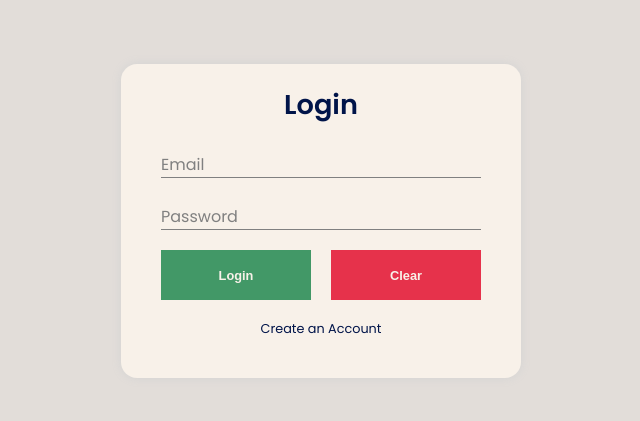
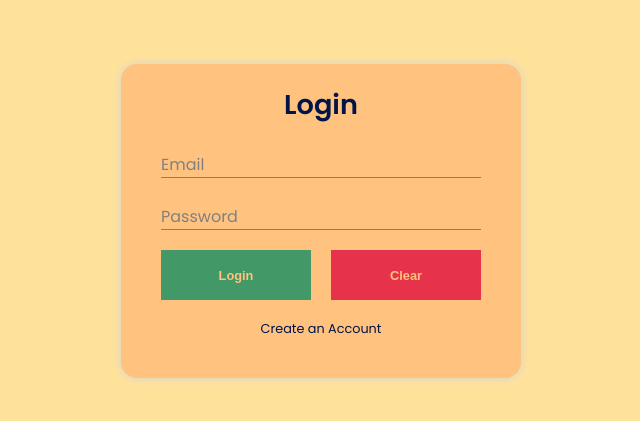
Before and after one commit to SamithaPrabath/food-app, a React (Create React App) app in the folder food-app-frontend/: page /login in a window 1280 px wide. Shown: the part 179-600 px from the top of the page, without its empty margins (319-959 px from the left). Built offline with nearby package versions, Linux system fonts and the light colour scheme.

Commit message:
stylings changed

```diff
--- a/food-app-frontend/src/Components/Header.js
+++ b/food-app-frontend/src/Components/Header.js
@@ -6,7 +6,7 @@ import { Link, useNavigate } from "react-router-dom";
 import Profile from "../assets/profile.png";
 import Logout from "../assets/logout.png";
 
-function Header({ user,setUser }) {
+function Header({ user, setUser }) {
   const navigate = useNavigate();
   const [profileClicked, setProfileClicked] = useState(false);
 
@@ -73,7 +73,8 @@ const Container = styled.div`
       border-radius: 12px;
 
       &:hover {
-        background-color: lightgray;
+        background-color: var(--background-color);
+        box-shadow: 0 0 2px 0 var(--box-shadow);
       }
     }
   }
@@ -90,7 +91,8 @@ const Container = styled.div`
     cursor: pointer;
 
     &:hover {
-      background-color: lightgray;
+      background-color: var(--background-color);
+      box-shadow: 0 0 2px 0 var(--box-shadow);
     }
 
     img {
@@ -103,7 +105,7 @@ const Container = styled.div`
     bottom: -110px;
     right: 50px;
     background-color: var(--post-background);
-    box-shadow: 0 0 5px 0 lightgray;
+    box-shadow: 0 0 5px 0 var(--box-shadow);
     transform-origin: top;
     transform: scaleY(0);
     transition: all 0.3s ease;
@@ -122,13 +124,13 @@ const Container = styled.div`
       column-gap: 20px;
 
       &:hover {
-        background-color: lightgray;
+        background-color: var(--background-color);
         cursor: pointer;
       }
     }
 
     .profile {
-      border-bottom: 1px solid lightgray;
+      border-bottom: 1px solid var(--box-shadow);
     }
 
     .logout {
--- a/food-app-frontend/src/Components/Login.js
+++ b/food-app-frontend/src/Components/Login.js
@@ -15,11 +15,22 @@ function Login({ setUser }) {
 
   const onSubmitClick = (e) => {
     e.preventDefault();
+    window.localStorage.setItem("userid", "Venura");
+    setUser({
+      email: "venura",
+      password: "venura",
+      firstName: "venura",
+      lastName: "venura",
+      userid: "venura",
+      address: "venura",
+      dob: "2025-03-03",
+    });
+    navigate("/");
 
     axios
       .get(`http://localhost:8080/getUser/${email}`)
       .then((res) => {
-        if(res.data.length>0){
+        if (res.data.length > 0) {
           if (res.data[0].password == password) {
             setUser({
               email: res.data[0].userName,
@@ -44,12 +55,10 @@ function Login({ setUser }) {
             setError("password dosen't match");
             console.log("password dosen't match");
           }
-        }
-        else{
+        } else {
           setIsError(true);
           setError("Email didn't fount");
         }
-
       })
       .catch((err) => {
         console.log(err);
@@ -60,11 +69,7 @@ function Login({ setUser }) {
     <Container>
       <div className="container">
         <div className="heading">Login</div>
-        {isError?(
-            <span className="error">{error}</span>
-          ):
-          <></>
-        }
+        {isError ? <span className="error">{error}</span> : <></>}
         <Form>
           <InputField type="email" content="Email" id="email" onChange={setEmail} />
           <InputField type="password" content="Password" id="password" onChange={setPassword} />
@@ -72,7 +77,7 @@ function Login({ setUser }) {
             <button type="submit" className="btn submit" onClick={(e) => onSubmitClick(e)}>
               Login
             </button>
-            <button type="reset" className="btn clear" onClick = {(e) => setIsError(false)}>
+            <button type="reset" className="btn clear" onClick={(e) => setIsError(false)}>
               Clear
             </button>
           </div>
@@ -111,7 +116,7 @@ const Container = styled.div`
       color: var(--text-heading-color);
     }
 
-    .error{
+    .error {
       color: red;
     }
   }
--- a/food-app-frontend/src/Components/Post.js
+++ b/food-app-frontend/src/Components/Post.js
@@ -133,7 +133,7 @@ function Post(props) {
         resturantName: hotelName,
         time: Date.now(),
         description: desc,
-        image:image
+        image: image,
       })
       .then((res) => {
         setComments([]);
@@ -271,9 +271,8 @@ function Post(props) {
         },
       })
       .then((res) => {
-        setIsLiked(true)
-        setLikesCount(likesCount+1);
-
+        setIsLiked(true);
+        setLikesCount(likesCount + 1);
       })
       .catch((err) => {
         console.log(err);
@@ -284,7 +283,7 @@ function Post(props) {
     axios
       .delete(`http://localhost:8080/removeLike/${user_id}/${post_id}`)
       .then((response) => {
-        setIsLiked(false)
+        setIsLiked(false);
         setLikesCount(0);
       })
       .catch((error) => {
@@ -690,9 +689,11 @@ const Container = styled.div`
   background-color: var(--post-background);
   z-index: 0;
   overflow: hidden;
-  box-shadow: 0 2px 5px 0px lightgray;
+  box-shadow: 0 0 5px 0 var(--box-shadow);
   position: relative;
   z-index: 0;
+  margin-top: 10px;
+  margin-bottom: 10px;
 
   .profile-container {
     padding-inline: 20px;
@@ -707,7 +708,7 @@ const Container = styled.div`
       position: absolute;
       right: 20px;
       bottom: -110px;
-      box-shadow: 0 2px 5px 0px lightgray;
+      box-shadow: 0 0 5px 0 var(--box-shadow);
       transform-origin: top;
       transform: scaleY(0);
       transition: all 0.3s ease;
@@ -794,7 +795,7 @@ const Container = styled.div`
     padding-bottom: 10px;
     padding-inline: 20px;
     align-items: center;
-    border-bottom: 1px solid lightgray;
+    border-bottom: 1px solid var(--box-shadow);
 
     .like,
     .comment {
@@ -810,7 +811,7 @@ const Container = styled.div`
 
   .like-comment-section {
     display: flex;
-    border-bottom: 1px solid lightgray;
+    border-bottom: 1px solid var(--box-shadow);
 
     .btn {
       font-size: 0.8rem;
@@ -1091,7 +1092,7 @@ const Ratings = styled.div`
     max-height: 600px;
     background-color: var(--post-background);
     padding: 20px;
-    box-shadow: 0 2px 5px 0px lightgray;
+    box-shadow: 0 0 5px 0 var(--box-shadow);
     position: relative;
     padding-top: 40px;
     border-radius: 20px;
--- a/food-app-frontend/src/Screens/Home.js
+++ b/food-app-frontend/src/Screens/Home.js
@@ -7,7 +7,7 @@ import Header from "../Components/Header";
 import InputField from "../Components/InputField";
 import axios from "axios";
 
-function Home({ user,setUser }) {
+function Home({ user, setUser }) {
   const [hotelname, setHotelname] = useState("");
   const [desc, setDesc] = useState("");
   const [image, setImage] = useState("");
@@ -67,12 +67,13 @@ function Home({ user,setUser }) {
   return (
     <Container>
       <div className="header">
-        <Header user={user} setUser={setUser}/>
+        <Header user={user} setUser={setUser} />
       </div>
       <div className="contents">
         <div className="posts-container">
+          <Post post={"post"} useId={"userID"} file={"testfile.png"} />
           {allPost.map((post) => (
-            <Post post={post} useId={userID} file={"testfile.png"}/>
+            <Post post={post} useId={userID} file={"testfile.png"} />
           ))}
         </div>
         <div className="add-post-container">
@@ -111,7 +112,7 @@ const Container = styled.div`
     height: 100%;
     background-color: var(--post-background);
     top: 0;
-    box-shadow: 0 2px 5px 0px lightgray;
+    box-shadow: 0 0px 5px 0px var(--box-shadow);
   }
 
   .contents {
@@ -139,8 +140,9 @@ const Container = styled.div`
       width: 100%;
       height: max-content;
       background-color: var(--post-background);
-      box-shadow: 0 2px 5px 0px lightgray;
+      box-shadow: 0 0px 5px 0px var(--box-shadow);
       padding: 20px 30px;
+      margin-bottom: 20px;
       z-index: 10;
 
       .form {
--- a/food-app-frontend/src/Screens/Profile.js
+++ b/food-app-frontend/src/Screens/Profile.js
@@ -11,7 +11,7 @@ import axios from "axios";
 //images
 import ProfilePic from "../assets/profile.png";
 
-function Profile({ user,setUser }) {
+function Profile({ user, setUser }) {
   const navigate = useNavigate();
   const [allPost, setAllPost] = useState([]);
   const [userDetailsfromAPI, setUserDetailsfromAPI] = useState({});
@@ -188,7 +188,7 @@ const Container = styled.div`
     height: 100%;
     background-color: var(--post-background);
     top: 0;
-    box-shadow: 0 2px 5px 0px lightgray;
+    box-shadow: 0 0px 5px 0px var(--box-shadow);
   }
 
   .contents {
@@ -219,8 +219,9 @@ const Container = styled.div`
       width: 100%;
       height: max-content;
       background-color: var(--post-background);
-      box-shadow: 0 2px 5px 0px lightgray;
+      box-shadow: 0 0px 5px 0px var(--box-shadow);
       padding: 20px 30px;
+      margin-bottom: 20px;
 
       .heading {
         font-size: 1.4rem;
--- a/food-app-frontend/src/index.css
+++ b/food-app-frontend/src/index.css
@@ -1,14 +1,15 @@
 @import url("https://fonts.googleapis.com/css2?family=Poppins:wght@100;200;300;400;500;600;700&display=swap");
 
 :root {
-  --background-color: #e2ddd9;
-  --post-background: #f8f1e9;
+  --background-color: #ffe29a;
+  --post-background: #ffc27f;
   --text-heading-color: #001449;
   --text-sub-color: #005bc5;
   --btn-color-alt: #27ae60;
   --btn-color: #429867;
   --btn-danger: #e6324b;
   --btn-danger-alt: #9e0c39;
+  --box-shadow: #001848;
 
   --font-family: "poppins", sans-serif;
 
```
Lines whose indentation alone changed are shown as unchanged.
